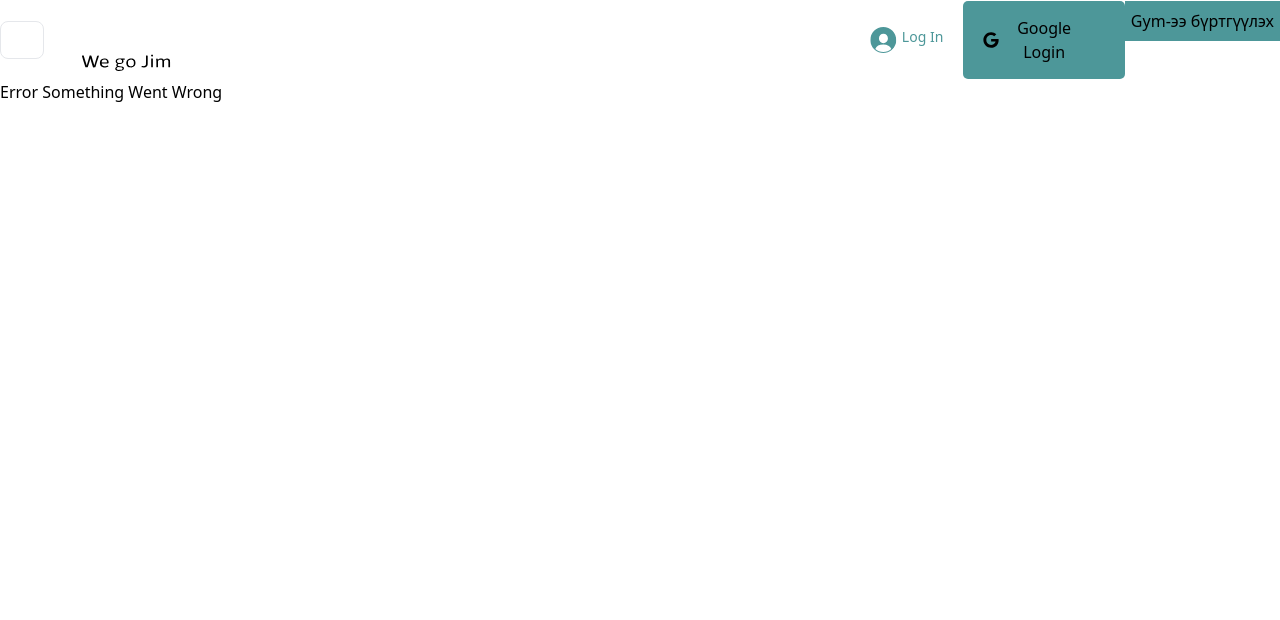
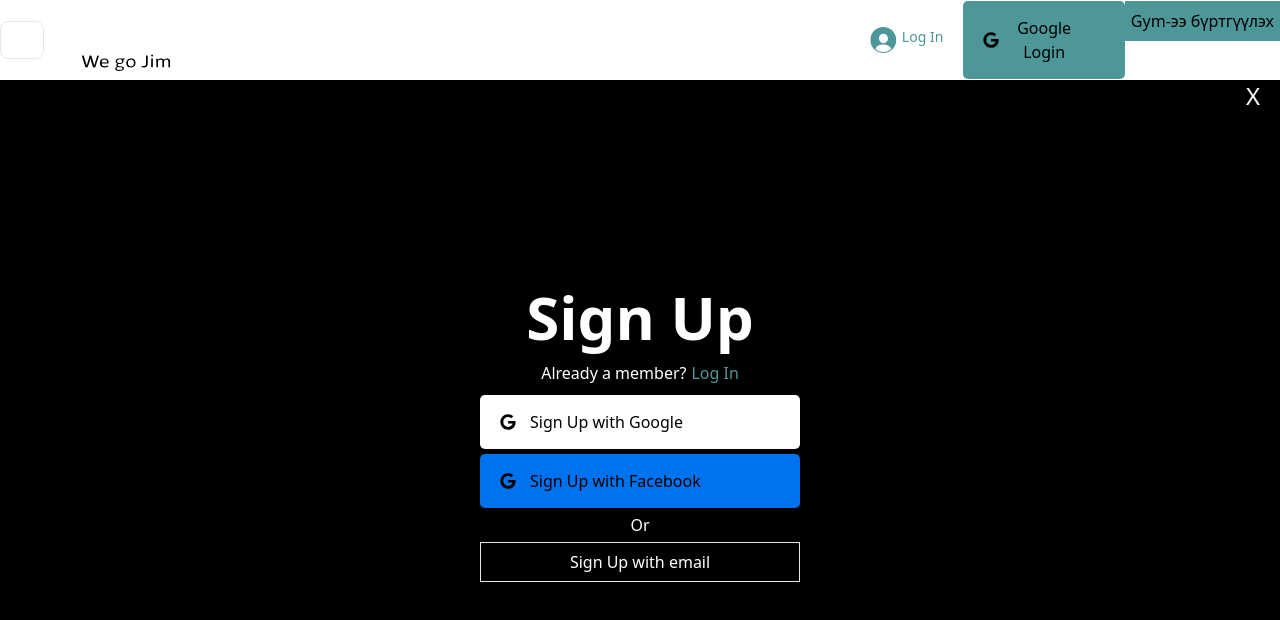
Before and after one commit to Pinecone-aqua/jimdii, a Next.js app in the folder front_end/client/: page /signUp in a window 1280 px wide. Before the commit this address had no page. Shown: the top 620 px of the page. Built offline with nearby package versions, Linux system fonts and the light colour scheme.

Commit message:
working on sign up

```diff
--- a/front_end/client/components/HeaderTest.tsx
+++ b/front_end/client/components/HeaderTest.tsx
@@ -126,7 +126,7 @@ export default function HeaderTest({ user, setUser }: HeaderType): JSX.Element {
             </div>
           ) : (
             <div className="flex gap-5">
-              <Link href={`/login`} className="flex items-center">
+              <Link href={`/signUp`} className="flex items-center">
                 <div className="flex justify-end gap-[5px] text-[#4D9799] w-[80px] md:w-[90px] m-0">
                   <LoginLogo />
                   <p className="text-sm">Log In</p>
--- /dev/null
+++ b/front_end/client/pages/signUp.tsx
@@ -0,0 +1,98 @@
+import axios from "axios";
+import Link from "next/link";
+import { useRouter } from "next/router";
+import React, { useState } from "react";
+import { FaGoogle } from "react-icons/fa";
+
+export default function signUp(): JSX.Element {
+  const [signBtn, setsignBtn] = useState<boolean>(false);
+  const router = useRouter();
+  function googleLoginHandler() {
+    axios.get("http://localhost:7003/google-login").then((res) => {
+      router.push(res.data);
+    });
+  }
+  return (
+    <div className="bg-black text-white w-full h-[100vh] ">
+      <div className="w-full flex justify-end">
+        <Link href={`/`}>
+        <button className="text-2xl mr-[20px]">X</button>
+        </Link>
+
+      </div>
+      <div className="flex justify-center items-center h-[80vh]">
+        {!signBtn ? (<div>
+            <div className="flex justify-center items-center">
+                 <h2 className="text-[60px] leading-[48px] font-bold my-[10px]">Sign Up</h2>
+            </div>
+
+          <div className="flex w-full justify-center  gap-[5px]  items-center my-[10px]">
+            <p>Already a member?</p>
+            <button className="text-[#4D9799]" onClick={()=>setsignBtn(true)}>Log In</button>
+          </div>
+          <button
+            onClick={googleLoginHandler}
+            className="signbutton flex items-center relative"
+          >
+            <FaGoogle className="absolute left-5" />
+            <span>Sign Up with Google</span>
+          </button>
+          <button
+            onClick={googleLoginHandler}
+            className="signFBbutton  flex items-center relative"
+          >
+            <FaGoogle className="absolute left-5" />
+            <span>Sign Up with Facebook</span>
+          </button>
+          <div className="flex justify-center items-center my-[5px]">
+            <span>Or</span>
+          </div>
+
+          <button
+            className="border w-[320px] h-[40px] flex justify-center items-center"
+          >
+
+            <span>Sign Up with email</span>
+          </button>
+        </div>) : (<div>
+            <div className="flex justify-center items-center">
+                 <h2 className="text-[60px] leading-[48px] font-bold my-[10px]">Login</h2>
+            </div>
+
+          <div className="flex w-full justify-center  gap-[5px]  items-center my-[10px]">
+            <p>New to this site?</p>
+            <button className="text-[#4D9799]" onClick={()=>setsignBtn(false)}>Sign Up</button>
+          </div>
+          <button
+            onClick={googleLoginHandler}
+            className="signbutton flex items-center relative"
+          >
+            <FaGoogle className="absolute left-5" />
+            <span>Login with Google</span>
+          </button>
+          <button
+            onClick={googleLoginHandler}
+            className="signFBbutton flex items-center relative"
+          >
+            <FaGoogle className="absolute left-5" />
+            <span>Login with Facebook</span>
+          </button>
+          <div className="flex justify-center items-center my-[5px]">
+            <span>Or</span>
+          </div>
+
+          <Link href={`/login`}>
+            <button
+            className="border w-[320px] h-[40px] flex justify-center items-center"
+          >
+
+            <span>Login with email</span>
+          </button>
+          </Link>
+
+        </div>)}
+
+      </div>
+    </div>
+  );
+}
--- a/front_end/client/styles/home.scss
+++ b/front_end/client/styles/home.scss
@@ -60,7 +60,26 @@
   transition-timing-function: ease-in-out;
   border-radius: 5px;
 }
-
+.signbutton {
+  width: 320px;
+  background-color: rgb(255, 255, 255);
+  color: black;
+  padding: 15px 50px;
+  transition: 0.3s;
+  transition-timing-function: ease-in-out;
+  border-radius: 5px;
+  margin-bottom: 5px;
+}
+.signFBbutton{
+  width: 320px;
+  background-color: rgb(0, 114, 237);
+  color: black;
+  padding: 15px 50px;
+  transition: 0.3s;
+  transition-timing-function: ease-in-out;
+  border-radius: 5px;
+  margin-bottom: 5px;
+}
 .mainButton:hover {
   color: white;
   background: #26595b;
```
